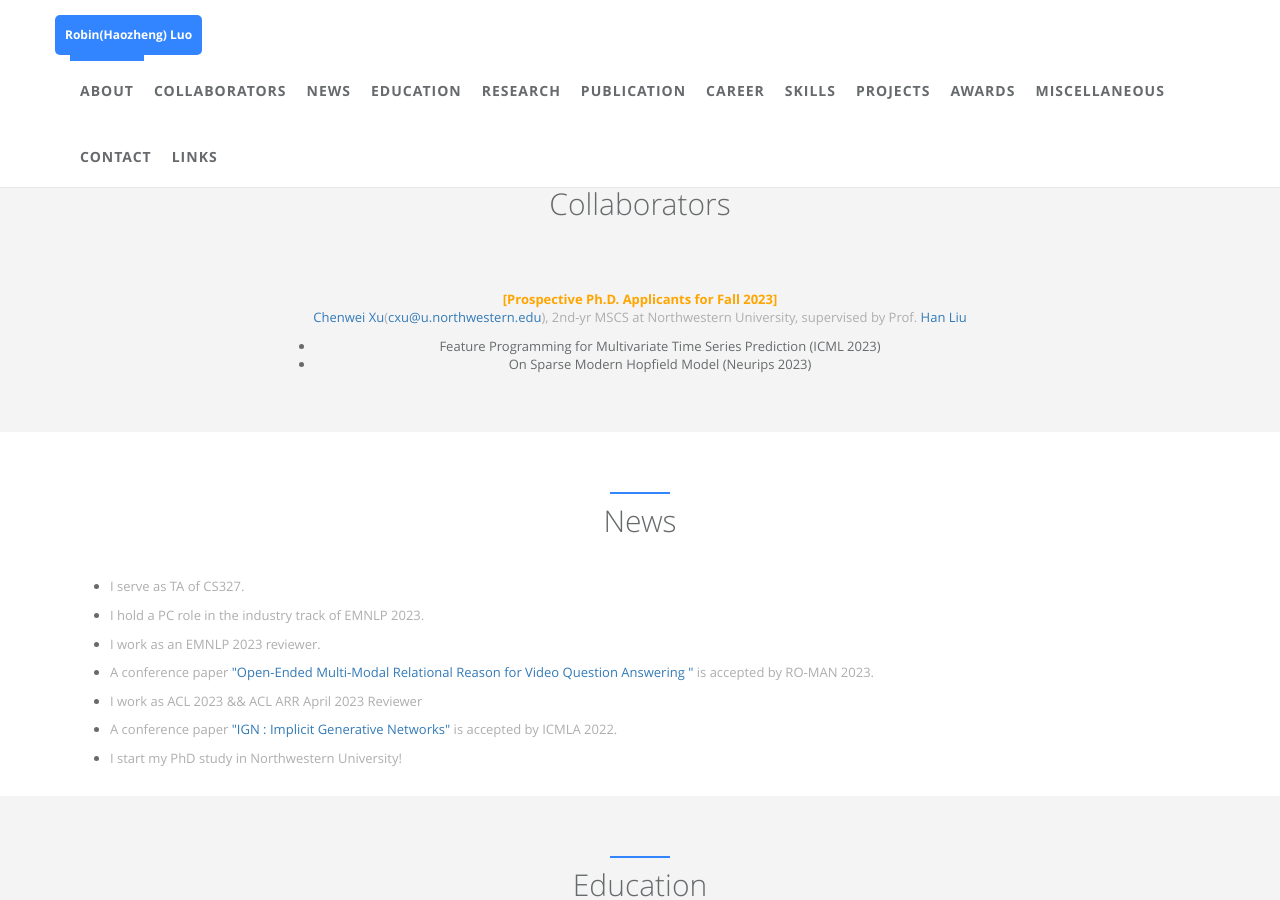
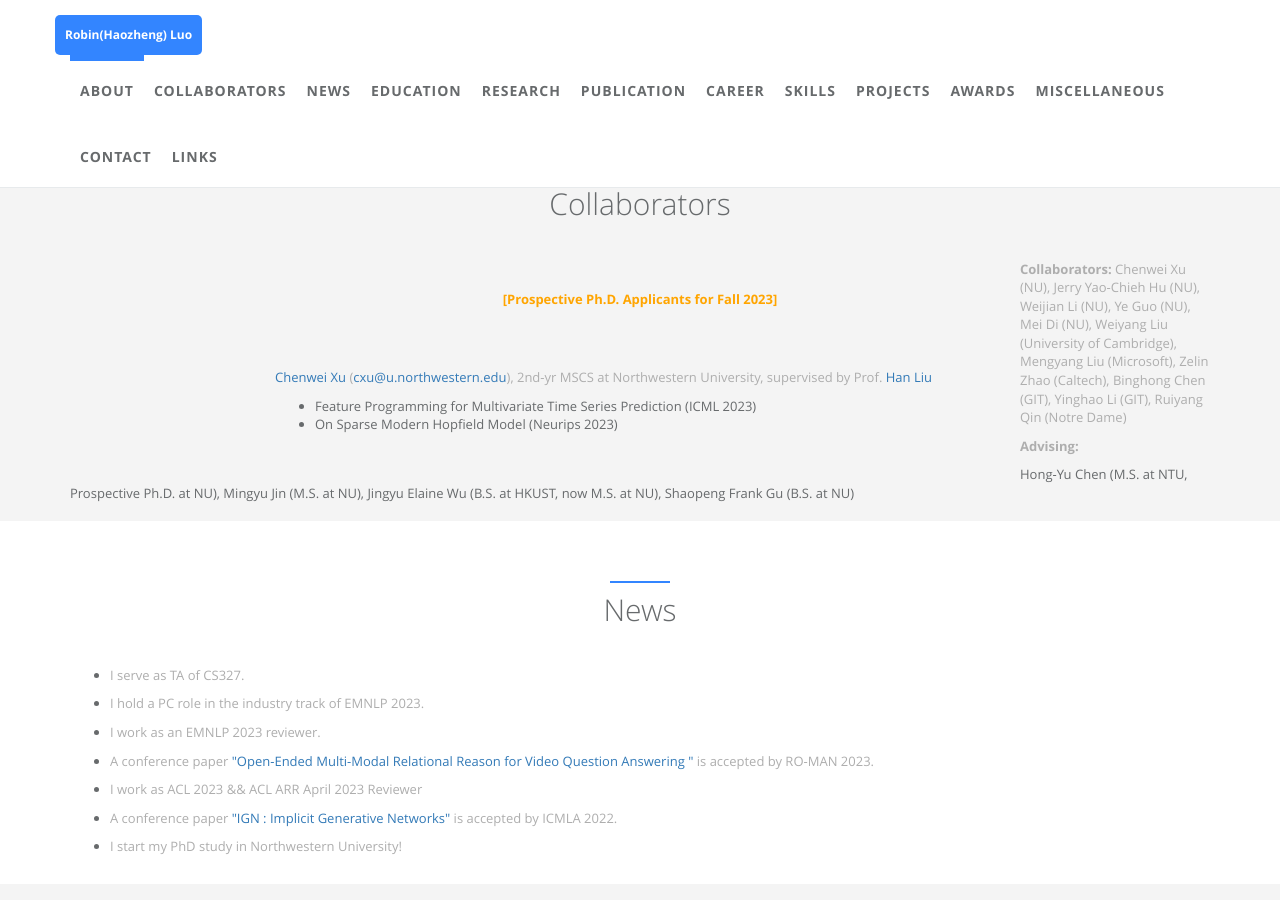
Before and after one commit to robinzixuan/robin.github.io, a Jekyll site: the page built from index.html, in a window 1280 px wide and 900 px high, scrolled down 1231 px. Built offline with Jekyll 4.4.1, drawn with Linux system fonts in a browser that asks for light colours.

Commit message:
Update collaborators.html

```diff
--- a/_includes/sections/collaborators.html
+++ b/_includes/sections/collaborators.html
@@ -7,13 +7,18 @@
   </div>
   <div class="col-lg-8 col-lg-offset-2 text-center m-t-lg m-b-lg wow zoomIn">
   <b style='color:orange !important;'>[Prospective Ph.D. Applicants for Fall 2023]</b>
-  <p> <b></b><a href="https://chenwei-1999.github.io/">Chenwei Xu</a></b>(<a href="cxu@u.northwestern.edu">cxu@u.northwestern.edu</a>), 2nd-yr MSCS at Northwestern University, supervised by Prof. <a href="https://www.mccormick.northwestern.edu/research-faculty/directory/profiles/liu-han.html">Han Liu</a></p>
+  </div>
+  <div class="col-lg-8 col-lg-offset-2 m-t-lg m-b-lg wow zoomIn">
+  <p> <b></b><a href="https://chenwei-1999.github.io/">Chenwei Xu</a></b> (<a href="cxu@u.northwestern.edu">cxu@u.northwestern.edu</a>), 2nd-yr MSCS at Northwestern University, supervised by Prof. <a href="https://www.mccormick.northwestern.edu/research-faculty/directory/profiles/liu-han.html">Han Liu</a></p>
   <ul>
     <li>Feature Programming for Multivariate Time Series Prediction (ICML 2023)</li>
     <li>On Sparse Modern Hopfield Model (Neurips 2023)</li>
   </ul>
   </div>
 
+
+  <p><b>Collaborators:</b> Chenwei Xu (NU), Jerry Yao-Chieh Hu (NU), Weijian Li (NU), Ye Guo (NU), Mei Di (NU), Weiyang Liu (University of Cambridge), Mengyang Liu (Microsoft), Zelin Zhao (Caltech), Binghong Chen (GIT), Yinghao Li (GIT), Ruiyang Qin (Notre Dame) </p>
+  <p><b>Advising:</b></p> Hong-Yu Chen (M.S. at NTU, Prospective Ph.D. at NU), Mingyu Jin (M.S. at NU), Jingyu Elaine Wu (B.S. at HKUST, now M.S. at NU), Shaopeng Frank Gu (B.S. at NU)
   <script>
   function openNav() {
       if (window.innerWidth <= 1200) {
```
